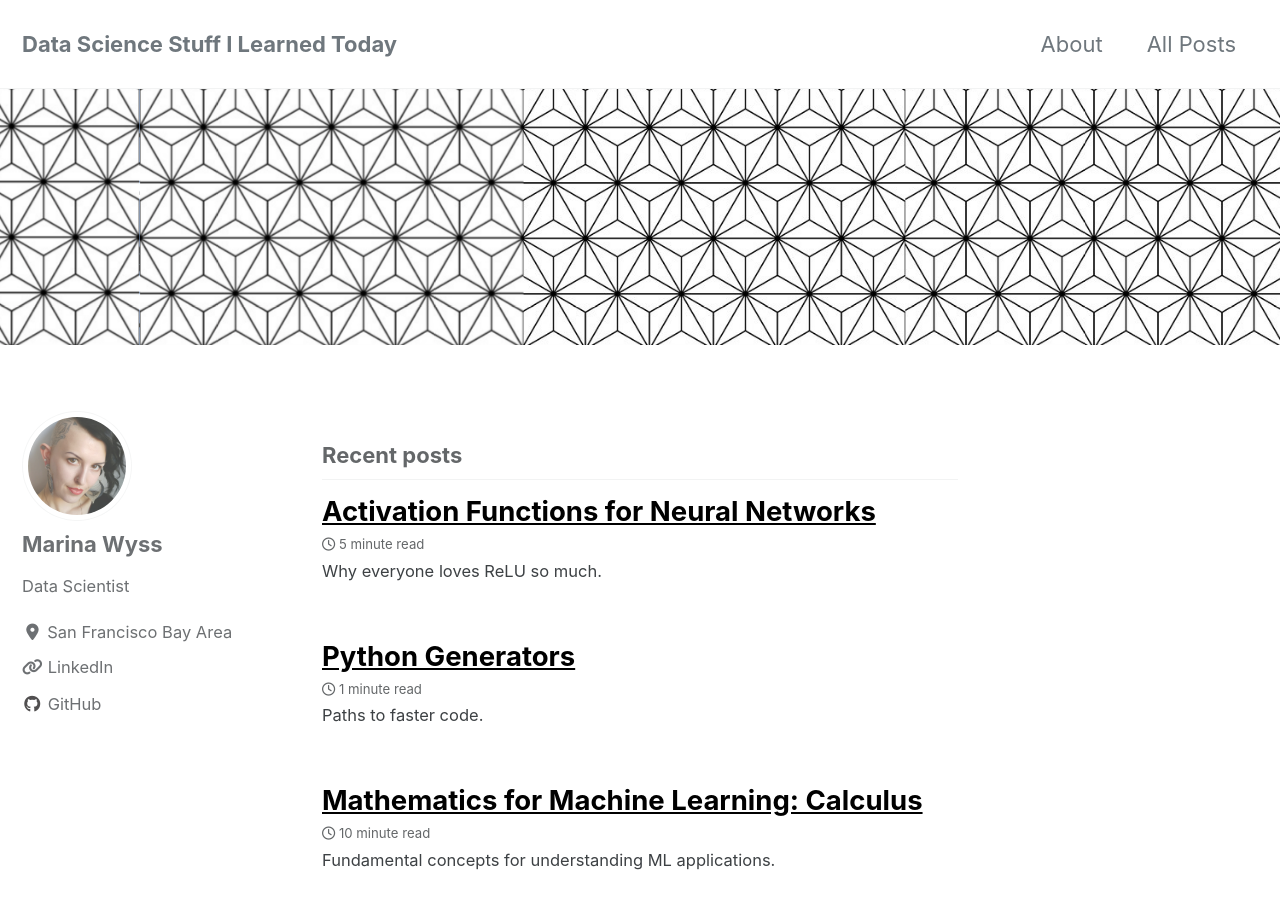
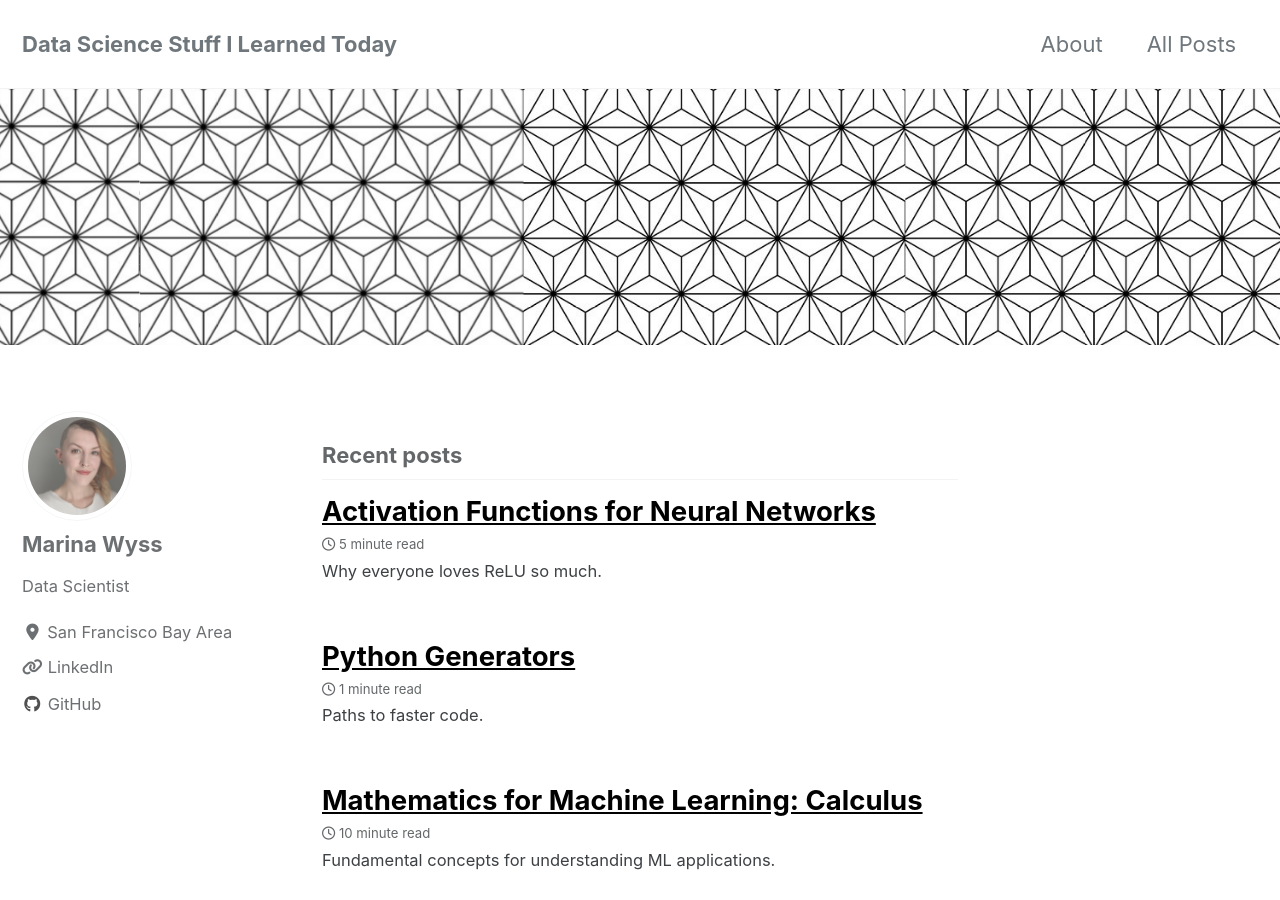
Before and after one commit to MarinaWyss/MarinaWyss.github.io, a Jekyll site: the page built from index.html, in a window 1280 px wide and 900 px high. Built offline with Jekyll 4.4.1, drawn with Linux system fonts in a browser that asks for light colours; cached includes are drawn as plain includes; nearby versions of some CDN libraries; the list of posts is cut into pages by our own code.

Commit message:
updates site

```diff
--- a/_config.yml
+++ b/_config.yml
@@ -94,7 +94,7 @@ analytics:
 # Site Author
 author:
   name             : "Marina Wyss"
-  avatar           : "/images/myface.jpg"
+  avatar           : "/images/selfie.jpg"
   bio              : "Data Scientist"
   location         : "San Francisco Bay Area"
   email            :
```
Also changed, not shown: images/activation_functions/relu_meme.png (renamed from images/relu_meme.png), images/selfie.jpg (added).
